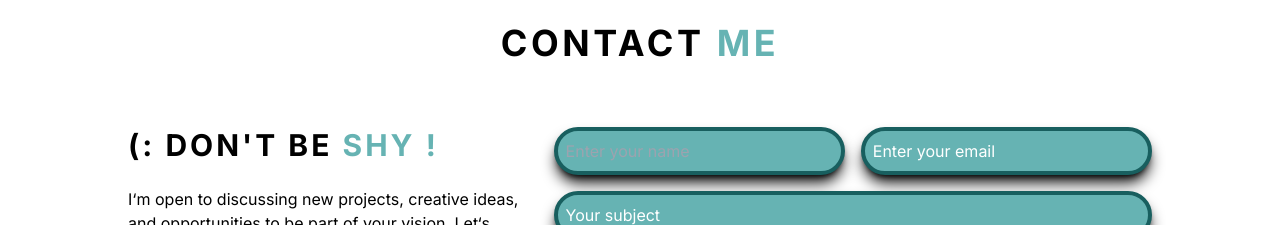
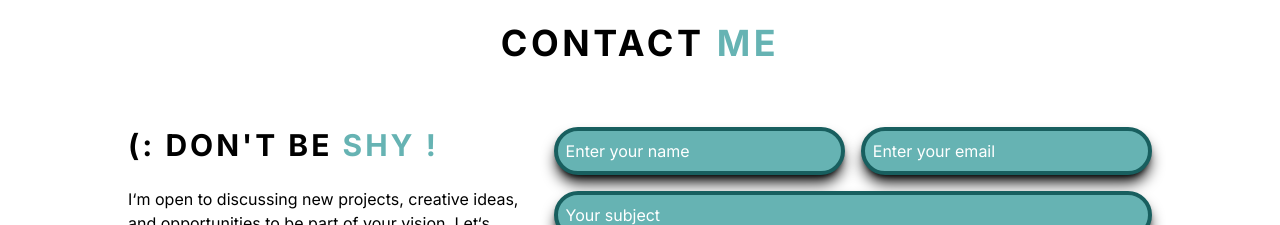
Before and after one commit to ahsanali7893/Portfolio, a Next.js app: page / in a window 1280 px wide. Shown: the part 3460-3685 px from the top of the page. Built offline with nearby package versions, Linux system fonts and the light colour scheme.

Commit message:
initial changes

```diff
--- a/src/components/Contact/page.tsx
+++ b/src/components/Contact/page.tsx
@@ -168,7 +168,7 @@ export default function Contact() {
                         className={`${errors.user_name && touched.user_name
                             ? "!border-red-500"
                             : ""
-                          } w-full shadow-lg shadow-black focus:shadow-black outline-none focus:shadow-md duration-300 border-4 border-[#185f5f] bg-[#66b3b3] p-2 rounded-full text-white`}
+                          } w-full shadow-lg shadow-black focus:shadow-black outline-none focus:shadow-md duration-300 border-4 border-[#185f5f] bg-[#66b3b3] p-2 rounded-full text-white placeholder:text-white`}
                         placeholder="Enter your name"
                       />
                       {errors.user_name && touched.user_name ? (
```
